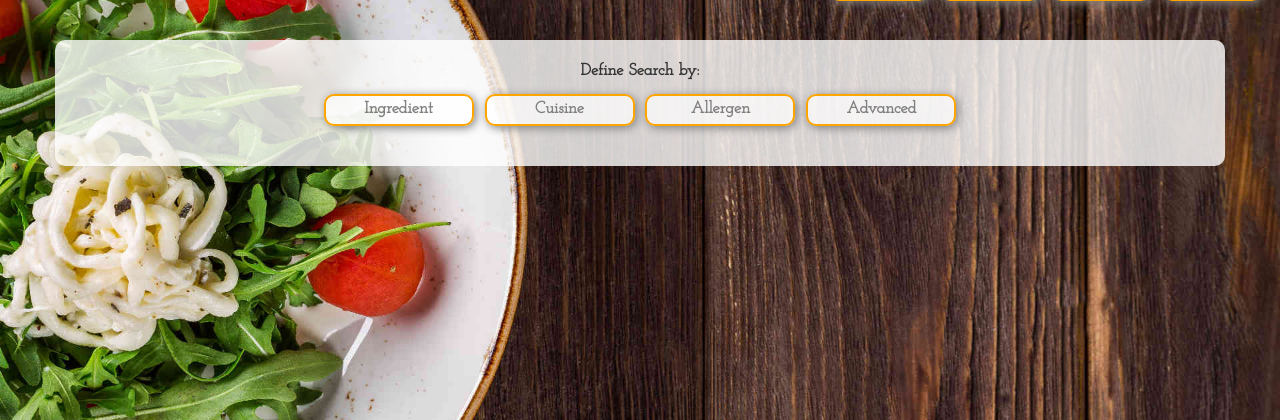
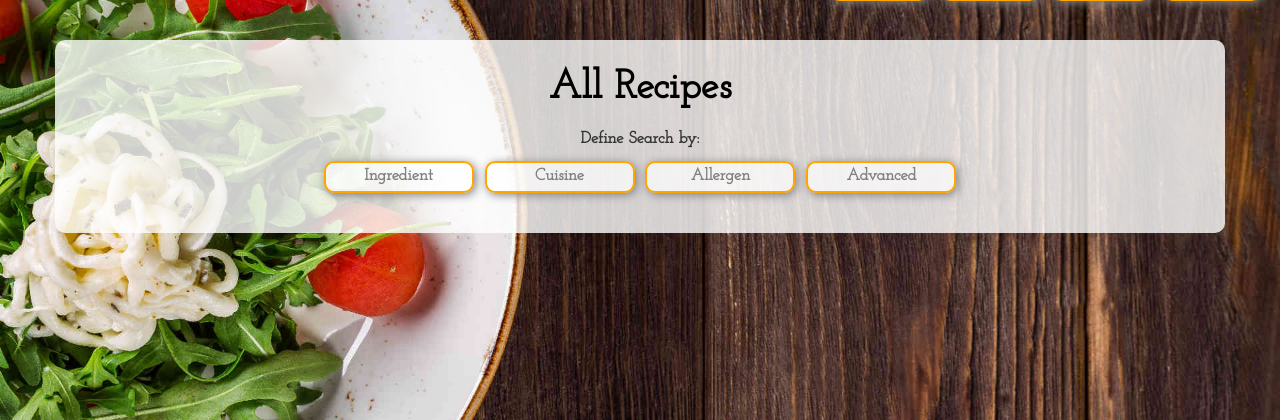
Before and after one commit to brettcutt/the-chefs-desire, a Flask app: page /recipes in a window 1280 px wide. Shown: the part 56-476 px from the top of the page. Run offline with Flask 2, Linux system fonts and the light colour scheme; data that the repository does not hold is empty; some libraries are stand-ins or nearby versions.

Commit message:
add headings

```diff
--- a/templates/add_recipe.html
+++ b/templates/add_recipe.html
@@ -21,7 +21,7 @@
             <div class="cuisine_container">
             <select name="cuisine" class="cuisine" id="cuisine">
                 <option disabled selected value="">Choose your option</option>
-                {% for item in cuisines_json.cuisine %}
+                {% for item in cuisines_json.cuisine|sort %}
                 <option value="{{ item }}">{{ item }}</option>
                 {% endfor %}
 
--- a/templates/recipes.html
+++ b/templates/recipes.html
@@ -1,5 +1,9 @@
 {% extends 'base.html' %} {% block content %}
 <main class="container main-container margin-top-20">
+
+    <div class="row">
+        <p class="my-recipe-heading">All Recipes</p>
+    </div>
 <!--SEARCH BAR-->
 <div class="row center margin-bottom-20">
 
--- a/templates/search_results.html
+++ b/templates/search_results.html
@@ -2,6 +2,9 @@
 
 <main class="container main-container">
     <!--SEARCH BAR-->
+    <div class="row">
+        <p class="my-recipe-heading">Search Results</p>
+    </div>
     <div class="row center margin-bottom-20">
 
         <div class="col-xs-12 inline">
```
